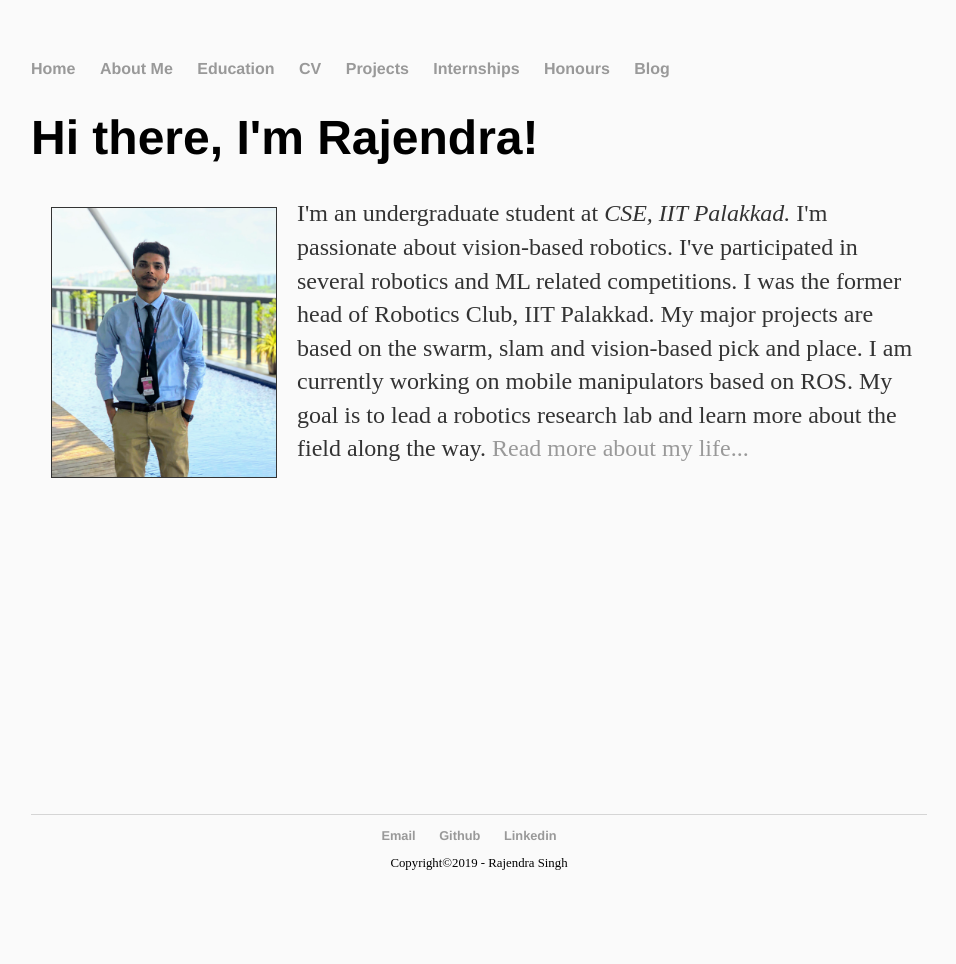
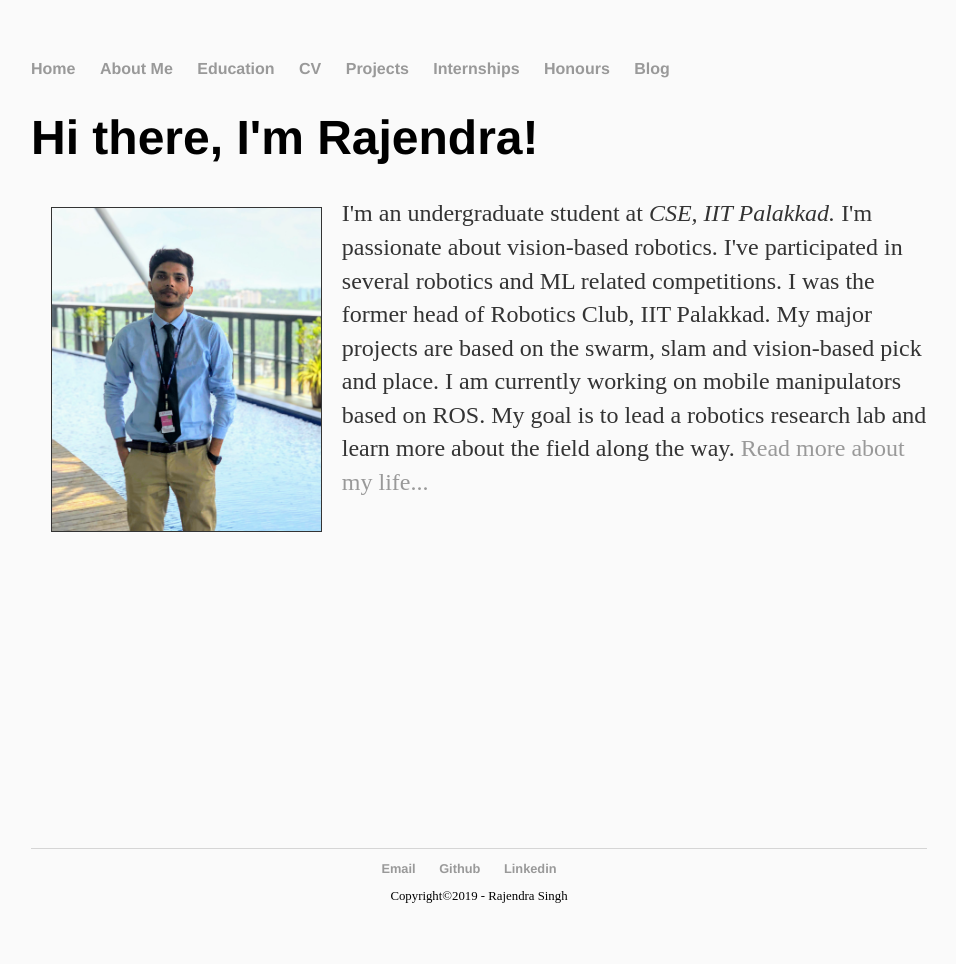
Before and after one commit to iamrajee/iamrajee.github.io, a Jekyll site: the page built from index.html, in a window 1280 px wide. Shown: the whole page, without its empty margins (161-1117 px from the left). Built offline with Jekyll 4.4.1, drawn with Linux system fonts in a browser that asks for light colours; before the commit the page ends 931 px from its top, so only the background shows below that.

Commit message:
Update index.html

```diff
--- a/index.html
+++ b/index.html
@@ -7,6 +7,6 @@
 <!-- 	<p><img src="images/rajendra_passport_photo.jpg" height="230" width="185" align="left" border="2" HSPACE="20" VSPACE="10" />I'm an undergraduate student at <em>CSE, IIT Palakkad.</em> I'm passionate about vision-based robotics. I've participated in several robotics and ML related competitions. I was the former head of Robotics Club, IIT Palakkad. My major projects are based on the swarm, slam and vision-based pick and place. I am currently working on mobile manipulators based on ROS. My goal is to lead a robotics research lab and learn more about the field along the way. <a href="/about">Read more about my life...</a></p> -->
 
 
-	<p><img src="images/rajendraFullPic.jpg" height="25%" width="25%" align="left" border="1" HSPACE="20" VSPACE="10" />I'm an undergraduate student at <em>CSE, IIT Palakkad.</em> I'm passionate about vision-based robotics. I've participated in several robotics and ML related competitions. I was the former head of Robotics Club, IIT Palakkad. My major projects are based on the swarm, slam and vision-based pick and place. I am currently working on mobile manipulators based on ROS. My goal is to lead a robotics research lab and learn more about the field along the way. <a href="/about">Read more about my life...</a></p>
+	<p><img src="images/rajendraFullPic.jpg" height="30%" width="30%" align="left" border="1" HSPACE="20" VSPACE="10" />I'm an undergraduate student at <em>CSE, IIT Palakkad.</em> I'm passionate about vision-based robotics. I've participated in several robotics and ML related competitions. I was the former head of Robotics Club, IIT Palakkad. My major projects are based on the swarm, slam and vision-based pick and place. I am currently working on mobile manipulators based on ROS. My goal is to lead a robotics research lab and learn more about the field along the way. <a href="/about">Read more about my life...</a></p>
 	<br/><br/><br/><br/><br/><br/><br/><br/><br/><br/><br/><br/><br/><br/><br/><br/><br/><br/>
 </div><!-- /.blurb -->
```
